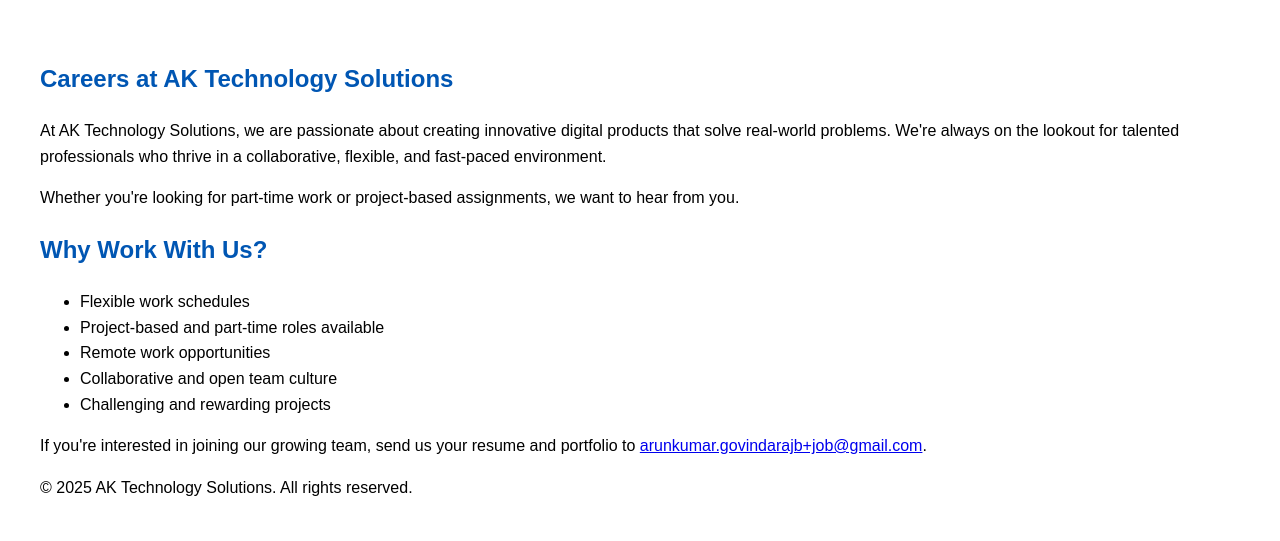
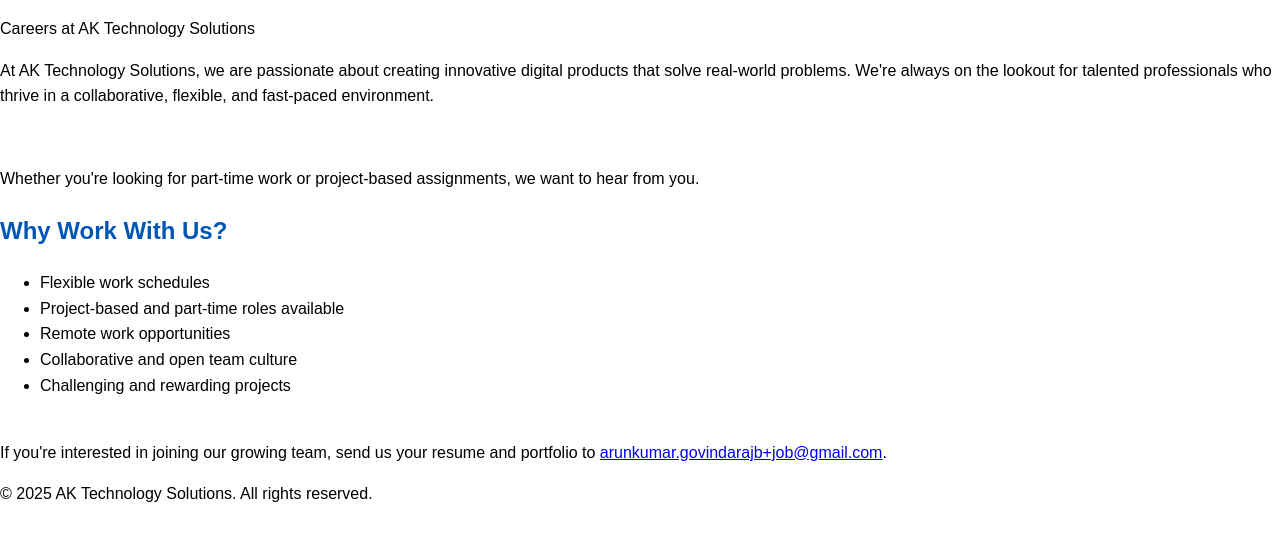
Before and after one commit to arunkumargovindarajb/akwebsite, a Flask app: template templates/career.html in a window 1280 px wide. Shown: the top 541 px of the page. Run offline with Flask 3, Linux system fonts and the light colour scheme; the template is opened without the code that fills it, so the values that code supplies are empty.

Commit message:
Fix layout and update career content

```diff
--- a/static/css/styles.css
+++ b/static/css/styles.css
@@ -106,7 +106,7 @@ img{
   height: auto;
 }
 
-.section-title, .section-subtitle{
+.section-title, .section-subtitle,.career-title{
   text-align: center;
 }
 
@@ -142,7 +142,7 @@ img{
   padding: 3.5rem;
 }
 
-.hint__content,
+.hint__content,.career-subtitle
 .workwithus__content {
   margin-bottom: var(--mb-4);
   text-align: left;
--- a/templates/career.html
+++ b/templates/career.html
@@ -5,35 +5,22 @@
   <meta name="viewport" content="width=device-width, initial-scale=1.0"/>
   <title>Careers | AK Technology Solutions</title>
   <style>
-    body { font-family: Arial, sans-serif; line-height: 1.6; padding: 20px; max-width: 100%; margin: 20px; }
+    body { font-family: Arial, sans-serif; line-height: 1.6; padding: 0px; max-width: 100%; margin: 0px; }
     h1, h2 { color: #0056b3; }
-    .job-section { margin-bottom: 30px; }
-    .apply-button {
-      display: inline-block;
-      padding: 10px 20px;
-      background-color: #007acc;
-      color: white;
-      text-decoration: none;
-      border-radius: 4px;
-      margin-top: 10px;
-    }
-    .apply-button:hover {
-      background-color: #005fa3;
-    }
   </style>
 </head>
 <body>
 
-  <section class="section">
+  <section class="career">
     <div class="bd-container">
-
-      <h1 class="section-title">Careers at AK Technology Solutions</h1>
-      <p class="section-subtitle">
+      <p class="section-title">Careers at AK Technology Solutions</p>
+      <p class="career-subtitle">
         At AK Technology Solutions, we are passionate about creating innovative digital products that solve real-world problems.
         We're always on the lookout for talented professionals who thrive in a collaborative, flexible, and fast-paced environment.
       </p>
 
       <div class="hint__content">
+      </br>
         <p>Whether you're looking for part-time work or project-based assignments, we want to hear from you.</p>
       </div>
 
@@ -48,7 +35,9 @@
         </ul>
       </div>
 
-      <p>If you're interested in joining our growing team, send us your resume and portfolio to
+      <p>
+      </br>
+        If you're interested in joining our growing team, send us your resume and portfolio to
         <a href="mailto:arunkumar.govindarajb+job@gmail.com">arunkumar.govindarajb+job@gmail.com</a>.
       </p>
 
```
Also changed, not shown: templates/base.html (+4 -5 lines).
